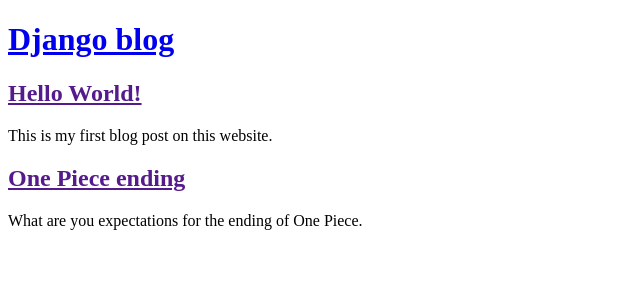
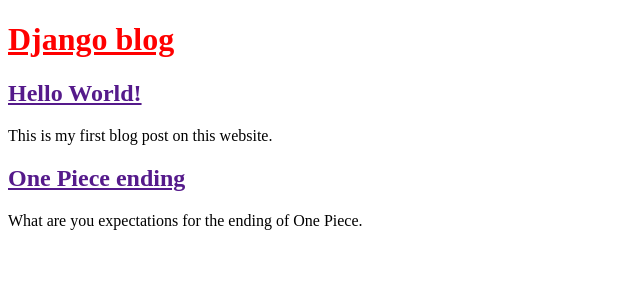
Before and after one commit to GideonMissoy/Django_Projects, a Django app: page / in a window 1280 px wide. Shown: the top 300 px of the page, without its empty margins (0-640 px from the left). Run offline with Django 4.2, Linux system fonts and the light colour scheme; data comes from the database, SQL or seed files in the repository.

Commit message:
Styling.

```diff
--- /dev/null
+++ b/BlogApp/static/css/base.css
@@ -0,0 +1,3 @@
+header h1 a {
+    color: red;
+}
--- a/BlogApp/templates/base.html
+++ b/BlogApp/templates/base.html
@@ -1,9 +1,11 @@
 <!DOCTYPE html>
+{% load static %}
 <html lang="en">
 <head>
     <meta charset="UTF-8">
     <meta name="viewport" content="width=device-width, initial-scale=1.0">
     <title>Django blog</title>
+    <link rel="stylesheet" href="{% static 'css/base.css' %}">
 </head>
 <body>
     <header>
```
